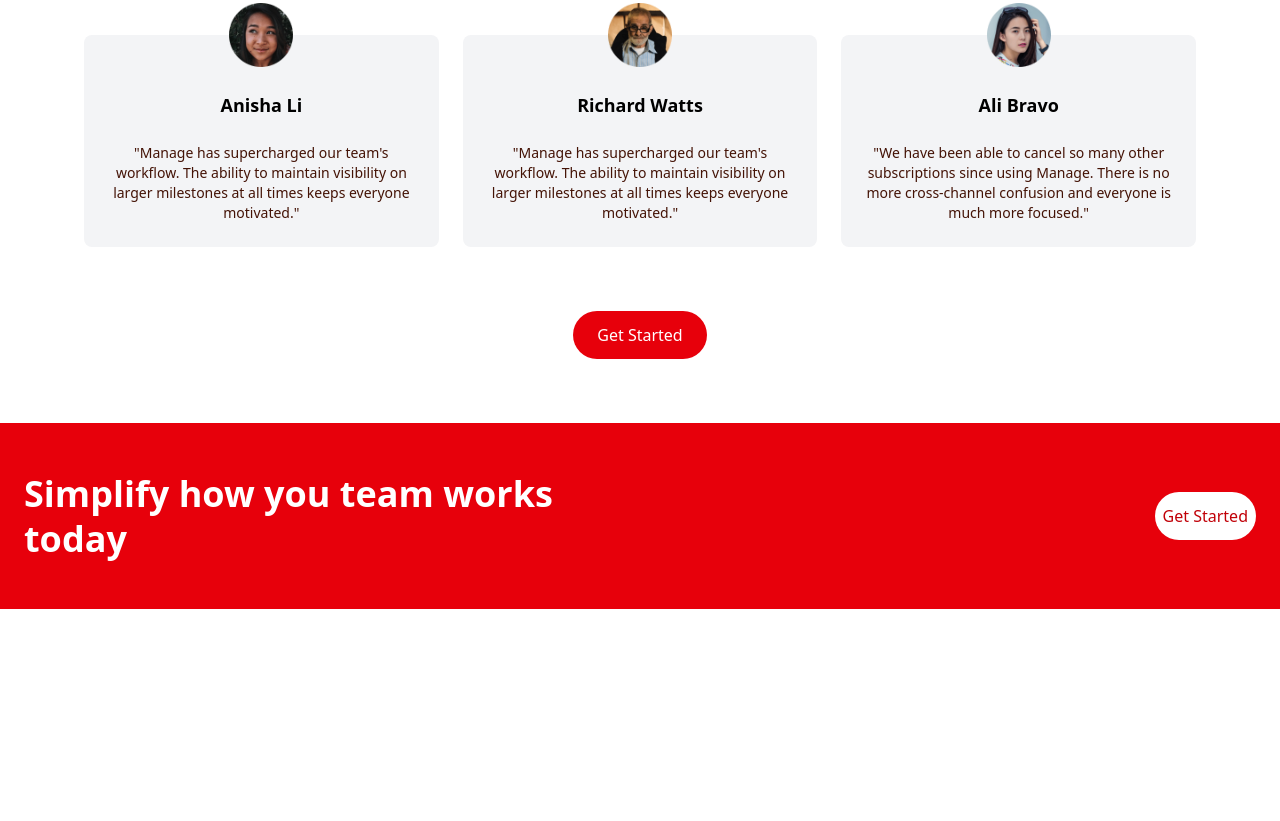
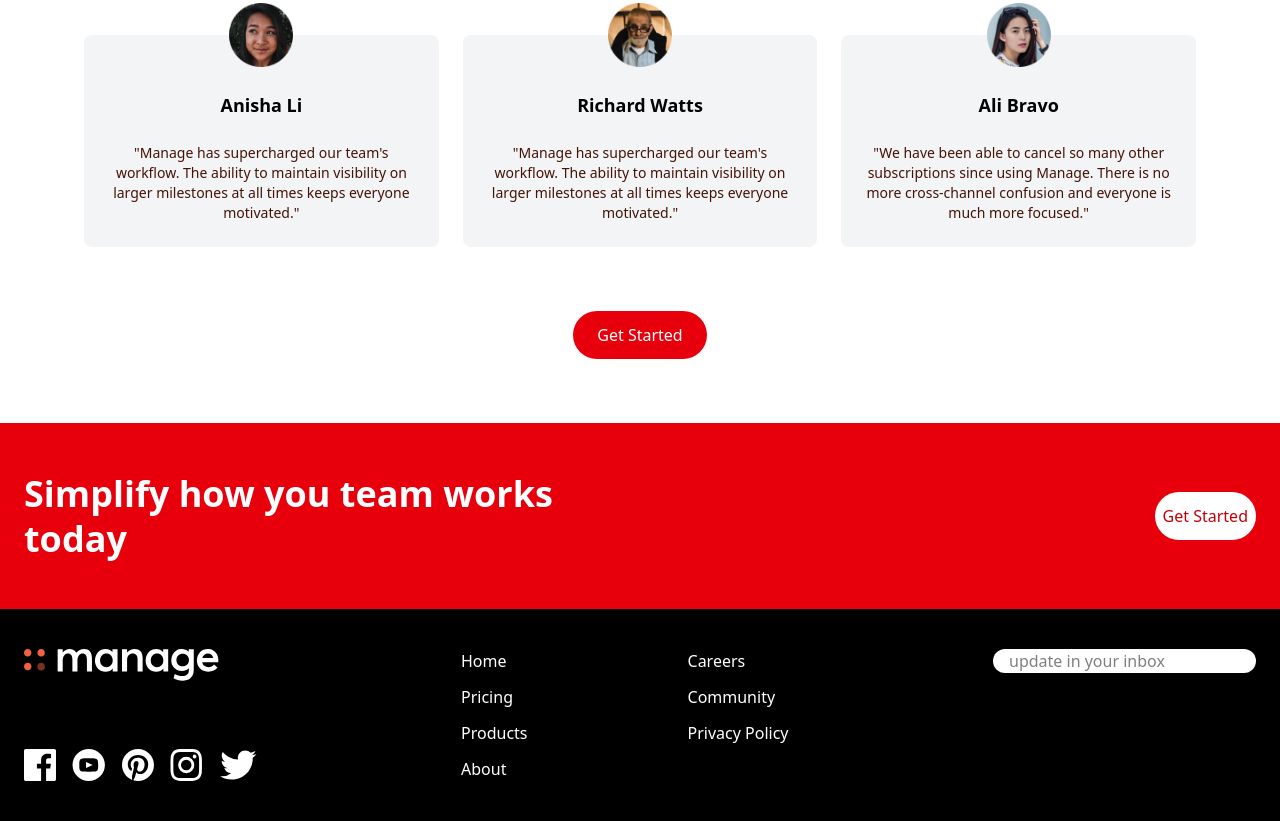
Before and after one commit to akshajdevkv/tailwindcss-landing-page, a website: page src/index.html in a window 1280 px wide. Shown: the part 1342-2163 px from the top of the page. Before the commit the page ends 1951 px from the top, so only its background shows below. Drawn offline with Linux system fonts and the light colour scheme.

Commit message:
implement footer section

```diff
--- a/src/index.html
+++ b/src/index.html
@@ -175,8 +175,60 @@
      </section>
 
      <!-- footer -->
-      <footer class="bg-red-50">
+      <footer class="bg-black">
+            <div class="container flex flex-col-reverse justify-between
+            px-6 py-10 mx-auto space-y-16 md:flex-row md:space-y-0">
+            <!-- Logo and social links-->
+                <div class="flex flex-col-reverse items-center justify-between space-y-12
+                md:flex-col md:space-y-0 md:items-start">
+                <div>
+                    <img src="img/logo-white.svg" class="h-8" alt="">
+                </div>
+                <div class="flex justify-center space-x-4">
+                    <a href="#">
+                        <img src="img/icon-facebook.svg" class="h-8" alt="">
+                    </a>
+                    <a href="#">
+                        <img src="img/icon-youtube.svg" class="h-8" alt="">
+                    </a>
+                    <a href="#">
+                        <img src="img/icon-pinterest.svg" class="h-8" alt="">
+                    </a>
+                    <a href="#">
+                        <img src="img/icon-instagram.svg" class="h-8" alt="">
+                    </a>
+                    <a href="#">
+                        <img src="img/icon-twitter.svg" class="h-8" alt="">
+                    </a>
 
+                </div>
+                </div>
+                <!-- list container -->
+                 <div class="flex justify-around space-x-40">
+                    <div class="flex flex-col space-y-3 text-white">
+                        <a href="#" class="hover:text-red-600">Home</a>
+                        <a href="#" class="hover:text-red-600">Pricing</a>
+                        <a href="#" class="hover:text-red-600">Products</a>
+                        <a href="#" class="hover:text-red-600">About</a>
+                    </div>
+                    <div class="flex flex-col space-y-3 text-white">
+                        <a href="#" class="hover:text-red-600">Careers</a>
+                        <a href="#" class="hover:text-red-600">Community</a>
+                        <a href="#" class="hover:text-red-600">Privacy Policy</a>
+
+                    </div>
+                 </div>
+                 <!-- Input Container -->
+                  <div class="flex flex-col justify-between">
+                        <form action="">
+                            <div class="flex space-x-3" >
+                                <input type="text" class="flex-1 px-4 bg-white rounded-full
+                                focus:outline-none" placeholder="update in your inbox">
+                            </div>
+                        </form>
+
+                  </div>
+        </div>
       </footer>
 
     </body>
```
Also changed, not shown: src/output.css.
